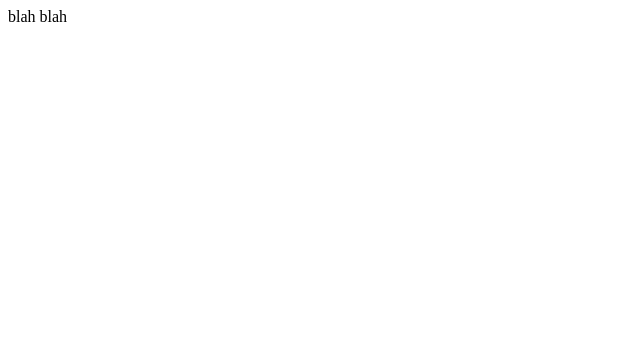
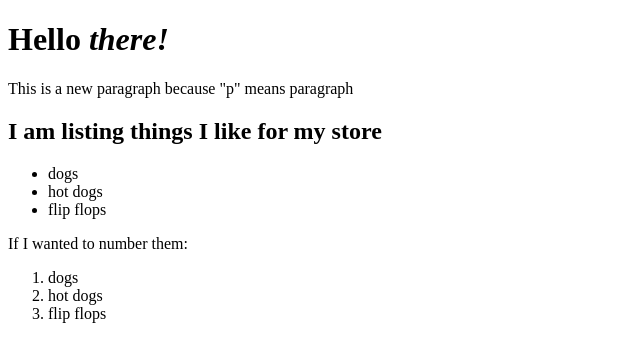
Before and after one commit to jroll/jessicaroll.github.io, a plain HTML site: page index.html in a window 1280 px wide. Shown: the whole page, without its empty margins (0-640 px from the left). Drawn offline with Linux system fonts and the light colour scheme.

Commit message:
I'm adding a new file

```diff
--- a/index.html
+++ b/index.html
@@ -1 +1,27 @@
-blah blah
+<!DOCTYPE html>
+<html>
+<head>
+  <title>This is my jam</title>
+</head>
+<body>
+<h1>Hello <em>there!</em></h1>
+
+<p>
+This is a new paragraph because "p" means paragraph
+</p>
+
+<h2>I am listing things I like for my store</h2>
+<ul>
+  <li>dogs</li>
+  <li>hot dogs</li>
+  <li>flip flops</li>
+</ul>
+
+If I wanted to number them:
+<ol>
+  <li>dogs</li>
+  <li>hot dogs</li>
+  <li>flip flops</li>
+</ol>
+</body>
+</html>
```
